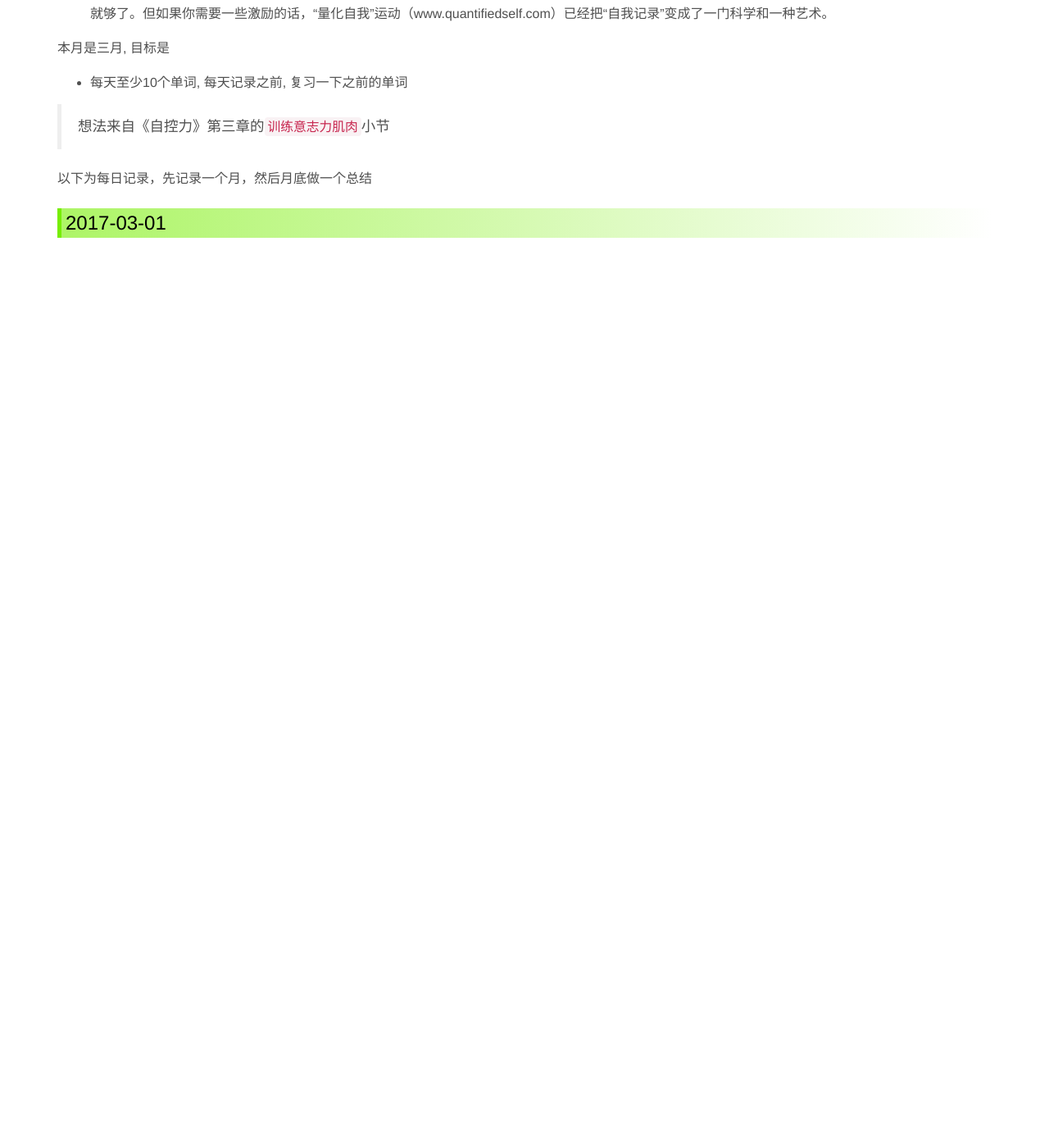
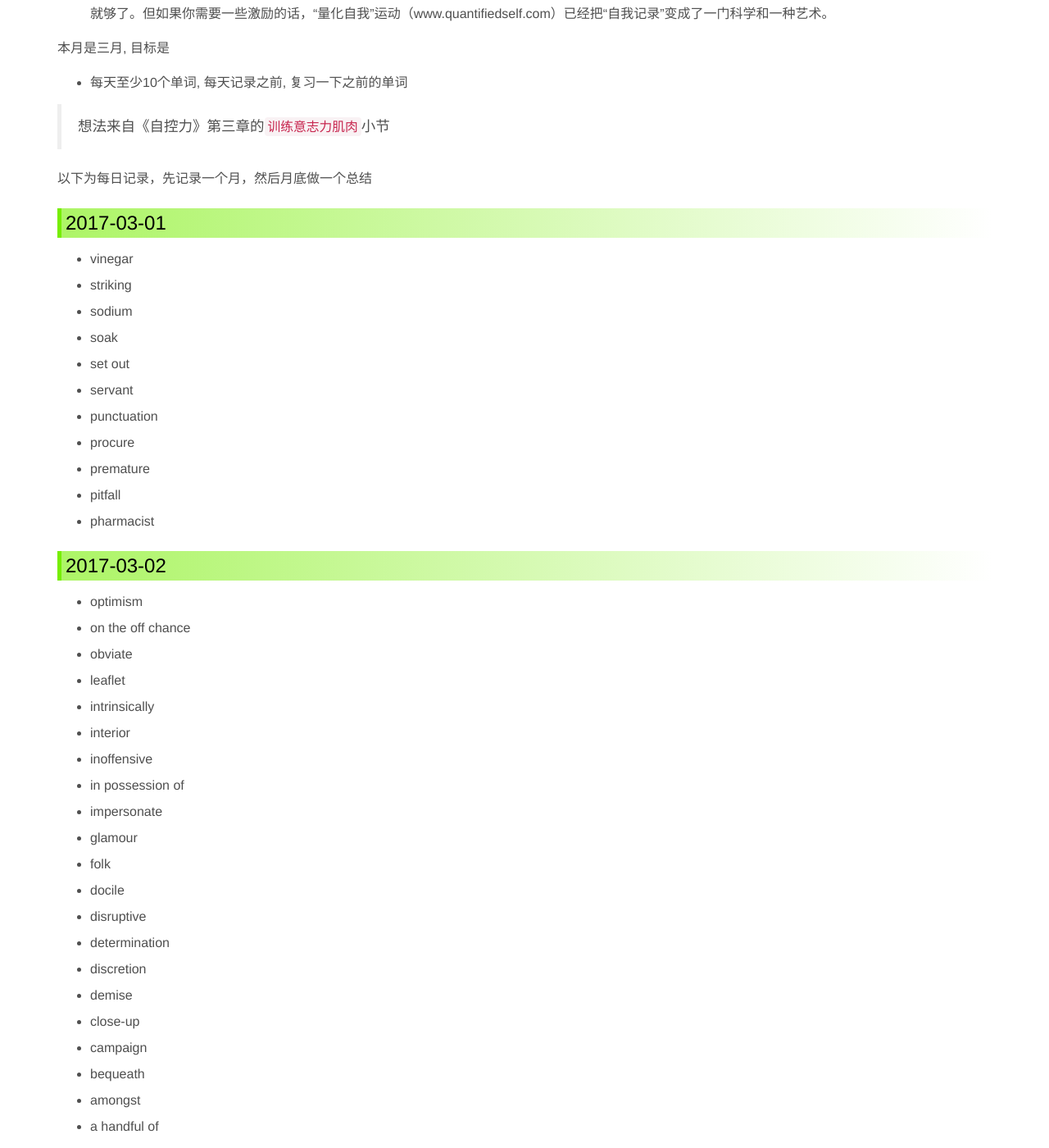
Before and after one commit to ronniewang/ronniewang.github.io, a Jekyll site: the page built from _posts/2017-03-01-willpower-experiment-march.md, in a window 1280 px wide and 1400 px high, scrolled down 447 px. Shown: the whole window at 82% size. Built offline with Jekyll 4.4.1, drawn with Linux system fonts in a browser that asks for light colours; before the commit the page ends 900 px from its top, so only the background shows below that.

Commit message:
update files

```diff
--- a/_posts/2017-03-01-willpower-experiment-march.md
+++ b/_posts/2017-03-01-willpower-experiment-march.md
@@ -24,3 +24,39 @@ description: 意志力很宝贵, 用着用着就没了, 有什么办法能提升
 以下为每日记录，先记录一个月，然后月底做一个总结
 
 ### 2017-03-01
+
+* vinegar
+* striking
+* sodium
+* soak
+* set out
+* servant
+* punctuation
+* procure
+* premature
+* pitfall
+* pharmacist
+
+### 2017-03-02
+
+* optimism
+* on the off chance
+* obviate
+* leaflet
+* intrinsically
+* interior
+* inoffensive
+* in possession of
+* impersonate
+* glamour
+* folk
+* docile
+* disruptive
+* determination
+* discretion
+* demise
+* close-up
+* campaign
+* bequeath
+* amongst
+* a handful of
```
Also changed, not shown: _posts/2017-02-02-body-building-2017-2.md (+15 -0 lines).
